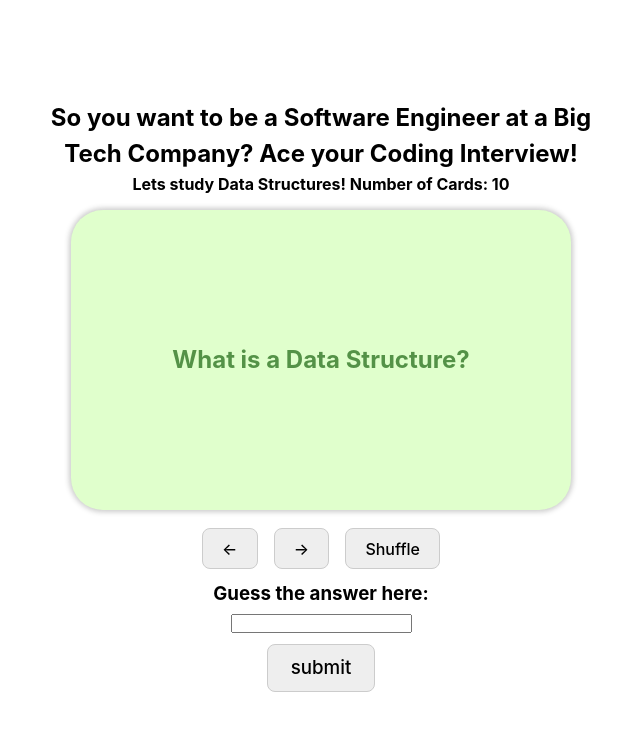
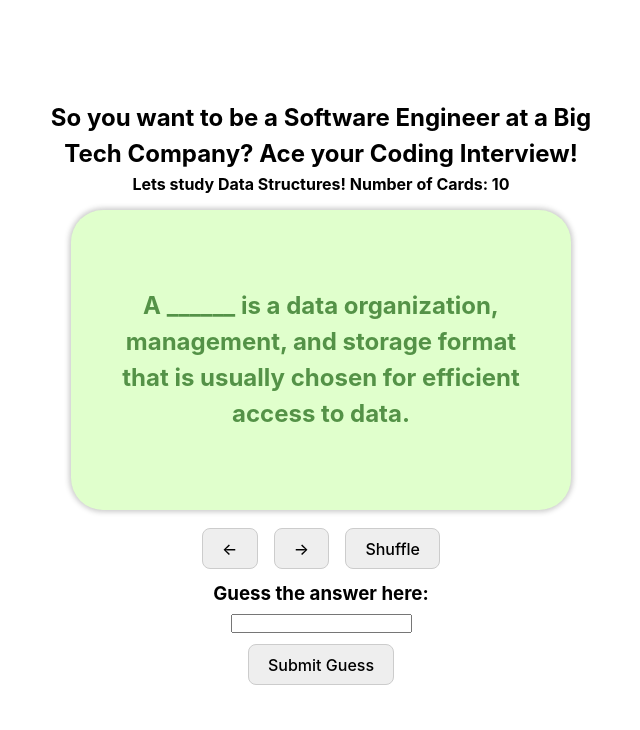
Before and after one commit to ebordenave/codepath-flashcards, a React (Vite) app: page / in a window 1280 px wide. Shown: the top 730 px of the page, without its empty margins (319-959 px from the left). Built offline with nearby package versions, Linux system fonts and the light colour scheme.

Commit message:
add submit button and logic to flip cards

```diff
--- a/src/App.jsx
+++ b/src/App.jsx
@@ -1,29 +1,25 @@
-import React, {useState} from 'react';
+import {useState} from 'react';
 import {FlashCard} from "./components/FlashCard/FlashCard.jsx";
 import {Button} from "./components/Button/Button.jsx";
 import {Header} from "./components/Header/Header.jsx";
 import CardData from "./CardData.js";
 import './App.css';
-import cardData from "./CardData.js";
 import {GuessSection} from "./components/GuessSection/GuessSection.jsx";
+import {SubmitButton} from "./components/SubmitButton/SubmitButton.jsx";
 
 function App() {
   const [currentIndex, setCurrentIndex] = useState(0)
-  const [shuffle, setShuffle] = useState(0)
+  const [submitted, setSubmitted] = useState(false)
+  const [flipped, setFlipped] = useState(false)
 
+  const handleSubmit = () => {
+    setSubmitted(true)
+    setFlipped(true)
+  }
 
-  // create a next function that will iterate through an array of objects
-  // the logic is an anonymous functions, given the index var
-  // add 1 and then mod CardData.length
-  // const nextCard = () => {
-  //   let randomIndex = Math.floor(Math.random() * CardData.length)
-  //   while (randomIndex === currentIndex){
-  //     randomIndex = Math.floor(Math.random() * CardData.length)
-  //   }
-  //   setCurrentIndex(randomIndex)
-  // }
   const nextCard = () => {
     setCurrentIndex((prevIndex) => (prevIndex + 1 ) % CardData.length)
+    setFlipped(false)
   }
 
   const shuffleDeck = (array) => {
@@ -44,6 +40,7 @@ function App() {
   // subtract 1 and then mod CardData.length
   const prevCard = () => {
     setCurrentIndex((prevIndex) => (prevIndex - 1 + CardData.length) % CardData.length)
+    setFlipped(false)
   }
 
   return (
@@ -52,8 +49,7 @@ function App() {
           <Header count={CardData.length}/>
         </section>
         <section className="flashcardContainer">
-          {/* {CardData[currentIndex].difficulty === "easy" ? console.log(true) : console.log(false)} */}
-          <FlashCard front={CardData[currentIndex].front} back={CardData[currentIndex].back} difficulty={CardData[currentIndex].difficulty} image={CardData[currentIndex].image}/>
+          <FlashCard submitted ={submitted} flipped={flipped} front={CardData[currentIndex].front} back={CardData[currentIndex].back} difficulty={CardData[currentIndex].difficulty} image={CardData[currentIndex].image}/>
         </section>
         <section className="arrowContainer">
           <Button prev={prevCard} next={nextCard}/>
@@ -61,6 +57,7 @@ function App() {
         </section>
         <section className="guessArea">
           <GuessSection />
+          <SubmitButton  onSubmit={handleSubmit} disable={flipped}/>
         </section>
       </div>
   )
--- a/src/CardData.js
+++ b/src/CardData.js
@@ -1,36 +1,38 @@
 import "./Images/treeirl.jpg"
 
 const CardData = [
-  { front: "What is a Data Structure?", back: "A Data Structure is a data" +
+  { back: "Data Structure", front: "A ______ is a data" +
       " organization, management, and storage format that is usually chosen" +
       " for efficient access to data.", difficulty: "easy", image: "placeholder", title: "Data Structures"},
-  { front: "What is a Stack?", back: "A Stack is an abstract data type that" +
+  { back: "What is a Stack?", front: "A Stack is an abstract data type that" +
       " can be implemented using arrays or linked lists. A Stack follows the" +
       " LIFO principle (Last In, First Out).", difficulty: "medium", image: "placeholder", title:"Stack"},
-  { front: "What is a Queue?", back: "A Queue is an abstract data type that" +
+  { back: "What is a Queue?", front: "A Queue is an abstract data type that" +
       " can be implemented using arrays or linked lists. A Queue follows the" +
       " FIFO principle (First In, First Out).", difficulty: "medium", image: "placeholder", title: "Queue"},
-  { front: "What is an Algorithm?", back: "An Algorithm is a finite sequence" +
+  { back: "What is an Algorithm?", front: "An Algorithm is a finite sequence" +
       " of rigorous instructions, typically used to solve a class of" +
       " specific problems or to perform a computation.", difficulty: "easy", image: "placeholder", title: "Algorithm"},
-  { front: "What is a Record?", back: "Also called a tuple or struct, a" +
+  { back: "What is a Record?", front: "Also called a tuple or struct, a" +
       " record is an aggregate data structure. A record is a value that" +
       " contains other values, typically in fixed number and sequence and" +
       " typically indexed by names.", difficulty: "hard", image: "placeholder", title: "Record"},
-  { front: "What is a Linked List?", back: "A Linked List is a linear" +
+  { back: "What is a Linked List?", front: "A Linked List is a linear" +
       " collection of data elements of any type, called nodes, where each" +
       " node has itself a value, and points to the next node in the linked" +
       " list.", difficulty: "hard", image: "Linked List"},
-  { front: "What is a Graph?", back: "Graphs are collections of nodes" +
+  { back: "What is a Graph?", front: "Graphs are collections of nodes" +
       " connected by edges, representing relationships between entities.", difficulty: "hard", image: "placeholder", title: "Graph"},
-  { front: "What is a Tree?", back: "Trees represent a hierarchical" +
+  { back: "What is a Tree?", front: "Trees represent a hierarchical" +
       " organization of elements. A tree" +
       " consists of nodes connected by edges, with one node being the root" +
       " and all other nodes forming subtrees.", difficulty: "medium", image: "placeholder", title: "Tree"},
-  { front: "What is a Trie?", back: "A trie, also known as a prefix tree, is a specialized " +
+  { back: "What is a Trie?", front: "A trie, also known as a prefix tree, is" +
+      " a" +
+      " specialized " +
       "tree data structure used for the efficient retrieval of strings. Tries store characters" +
       " of a string as nodes, with each edge representing a character.", difficulty: "hard", image: "placeholder", title: "Trie"},
-  { front: "What is a Hash Table?", back: "Hash Tables, also known as hash" +
+  { back: "What is a Hash Table?", front: "Hash Tables, also known as hash" +
       " maps, are data structures that provide fast retrieval of values" +
       " based on keys. They use a hashing function to map keys to indexes in" +
       " an array, allowing for constant-time access in the average case.", difficulty: "easy", image: "placeholder", title: "Hash Table"},
--- a/src/components/FlashCard/FlashCard.css
+++ b/src/components/FlashCard/FlashCard.css
@@ -3,10 +3,6 @@
     display: grid;
     place-items: center;
     perspective: 800px;
-    .flashCard:hover {
-        cursor: pointer;
-        transform: rotateY(180deg);
-    }
 }
 
 
@@ -18,8 +14,36 @@
     transform-style: preserve-3d;
 }
 
+@keyframes rotateCard {
+    0% {
+        transform: rotateY(0deg);
+    }
+    100% {
+        transform: rotateY(180deg);
+    }
+}
+
+@keyframes shake {
+    10%, 90% {
+        transform: translate3d(-1px, 0, 0);
+    }
+
+    20%, 80% {
+        transform: translate3d(2px, 0, 0);
+    }
+
+    30%, 50%, 70% {
+        transform: translate3d(-4px, 0, 0);
+    }
+
+    40%, 60% {
+        transform: translate3d(4px, 0, 0);
+    }
+}
+
 .flipped {
-    transform: rotateY(180deg);
+    animation: rotateCard 3s ease forwards;
+
 }
 
 .front,.back {
@@ -36,14 +60,16 @@
     padding: 50px;
 }
 
-
 .front {
     background-color: rgba(235, 159, 137, 0.5);
 }
 
 .back {
     transform: rotateY(180deg);
-    background-color: #535bf2;
+}
+
+.flashCard .flipped .back {
+    transform: rotateY(0deg);
 }
 
 .green {
--- a/src/components/FlashCard/FlashCard.jsx
+++ b/src/components/FlashCard/FlashCard.jsx
@@ -1,16 +1,7 @@
 import "./FlashCard.css"
-import {useState} from "react";
 
 
-export const FlashCard = ({front, back, difficulty, image, title}) => {
-  // set states here using a const
-  const [cardFlip, setCardFlip] = useState(false)
-
-  // declare a function that will handle the state
-  // this will later be used by an event listener
-  const handleCardFlip = () => {
-    setCardFlip(!cardFlip)
-  }
+export const FlashCard = (props) => {
 
   const getDifficultyColor = (difficulty) => {
     return difficulty === 'easy' ? 'green' : difficulty === 'medium' ? 'yellow' : 'red'
@@ -18,19 +9,10 @@ export const FlashCard = ({front, back, difficulty, image, title}) => {
 
   return (
     <>
-      {/* provide events on mouseEnter and onMouseLeave here */}
-      {/* The conditionally add flipped to the classname based on the mouse
-       event being listened to */}
-      <div className={`flashCard ${cardFlip ? "flipped": ''} ${getDifficultyColor(difficulty)} `} onMouseEnter={handleCardFlip} onMouseLeave={handleCardFlip}>
-        {/* front */}
-        <div className="front"><h2>{front}</h2>
-          {/* <div> */}
-          {/*   <img src={image} */}
-          {/*        alt={title}/> */}
-          {/* </div> */}
+      <div className={`flashCard ${props.flipped ? 'flipped': ''} ${getDifficultyColor(props.difficulty)} `}>
+        <div className="front"><h2>{props.front}</h2>
           </div>
-        {/* back */}
-        <div className="back"><h2>{back}</h2></div>
+        <div className="back"><h2>{props.back}</h2></div>
       </div>
     </>
   )
--- a/src/components/GuessSection/GuessSection.jsx
+++ b/src/components/GuessSection/GuessSection.jsx
@@ -1,15 +1,10 @@
 import "./GuessSection.css"
-import {Button} from "../Button/Button.jsx";
-// import ""
 
 export const GuessSection = () => {
   return (
     <div className="GuessSection">
       <h3>Guess the answer here: <form>
         <input type="text"/>
-        <br/>
-        <input className="submitButton" type="submit" value="submit"/>
-
       </form></h3>
     </div>
   )
--- /dev/null
+++ b/src/components/SubmitButton/SubmitButton.jsx
@@ -0,0 +1,10 @@
+export const SubmitButton = (props) => {
+  return (
+    <>
+    <button onClick={props.onSubmit} disabled={props.disabled}>
+      Submit Guess
+    </button></>
+  )
+}
+
+export default SubmitButton
```
